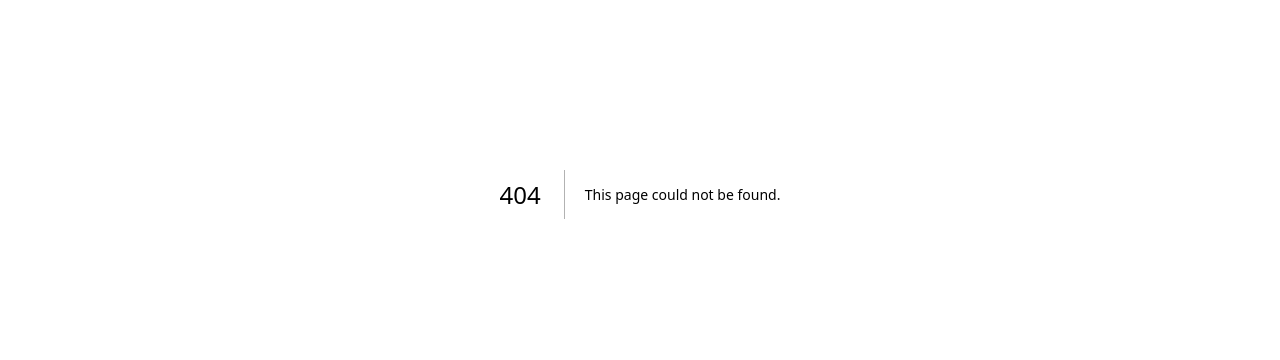
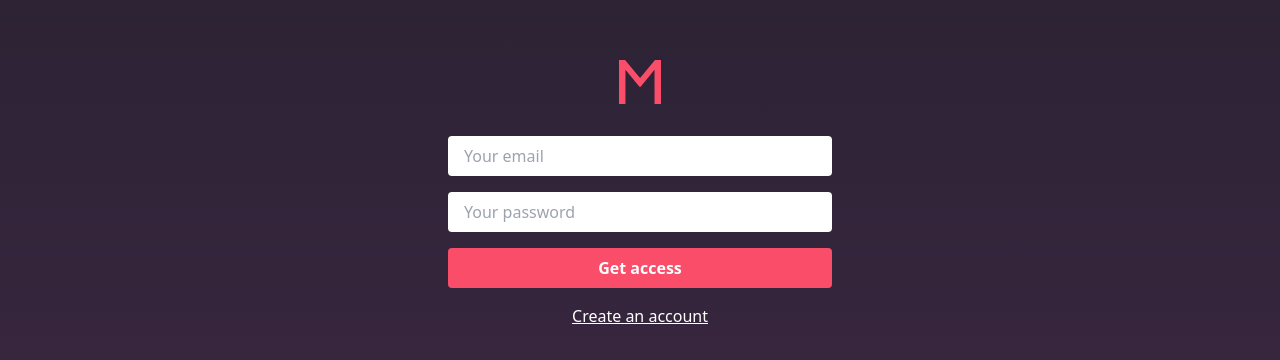
Before and after one commit to nokwin/meethub, a Next.js app: page /sign-in in a window 1280 px wide. Before the commit this address had no page. Shown: the part 206-566 px from the top of the page. Built offline with nearby package versions, Linux system fonts and the light colour scheme.

Commit message:
Add sign-in page

```diff
--- a/package.json
+++ b/package.json
@@ -9,6 +9,7 @@
     "lint": "next lint"
   },
   "dependencies": {
+    "@hookform/resolvers": "^3.1.0",
     "@types/node": "20.2.1",
     "@types/react": "18.2.6",
     "@types/react-dom": "18.2.4",
@@ -19,7 +20,9 @@
     "postcss": "8.4.23",
     "react": "18.2.0",
     "react-dom": "18.2.0",
+    "react-hook-form": "^7.43.9",
     "tailwindcss": "3.3.2",
-    "typescript": "5.0.4"
+    "typescript": "5.0.4",
+    "zod": "^3.21.4"
   }
 }
--- /dev/null
+++ b/src/app/(auth)/layout.tsx
@@ -0,0 +1,19 @@
+import "./globals.css";
+
+export const metadata = {
+  title: "MeetHub",
+};
+
+export default function RootLayout({
+  children,
+}: {
+  children: React.ReactNode;
+}) {
+  return (
+    <html lang="en" className="h-full">
+      <body className="h-full bg-gradient-to-b   from-[#26212F] to-[#3E2844]">
+        {children}
+      </body>
+    </html>
+  );
+}
--- /dev/null
+++ b/src/app/(auth)/sign-in/page.tsx
@@ -0,0 +1,27 @@
+import Image from "next/image";
+import SignInForm from "@/components/sign-in-form.component";
+import Link from "next/link";
+
+export default function SignInPage() {
+  return (
+    <div className="flex items-center justify-center h-full">
+      <div className="w-96 ">
+        <div className="mb-8">
+          <Image
+            src="/logo.svg"
+            width={42}
+            height={42}
+            alt="logo"
+            className="mx-auto"
+          />
+        </div>
+        <SignInForm />
+        <div className="mt-4 text-center">
+          <Link href="/sign-up" className="text-white underline">
+            Create an account
+          </Link>
+        </div>
+      </div>
+    </div>
+  );
+}
--- /dev/null
+++ b/src/app/(dashboard)/globals.css
@@ -0,0 +1,3 @@
+@tailwind base;
+@tailwind components;
+@tailwind utilities;
--- /dev/null
+++ b/src/app/(dashboard)/layout.tsx
@@ -0,0 +1,19 @@
+import "./globals.css";
+
+export const metadata = {
+  title: "MeetHub",
+};
+
+export default function RootLayout({
+  children,
+}: {
+  children: React.ReactNode;
+}) {
+  return (
+    <html lang="en" className="h-full">
+      <body className="h-full bg-gradient-to-r   from-[#26212F] to-[#3E2844]">
+        {children}
+      </body>
+    </html>
+  );
+}
--- a/src/app/layout.tsx
+++ /dev/null
@@ -1,17 +0,0 @@
-import './globals.css'
-
-export const metadata = {
-  title: 'MeetHub',
-}
-
-export default function RootLayout({
-  children,
-}: {
-  children: React.ReactNode
-}) {
-  return (
-    <html lang="en">
-      <body>{children}</body>
-    </html>
-  )
-}
--- a/src/app/page.tsx
+++ /dev/null
@@ -1,3 +0,0 @@
-export default function Home() {
-  return <div>It works!</div>;
-}
--- /dev/null
+++ b/src/components/input.component.tsx
@@ -0,0 +1,31 @@
+"use client";
+
+import { forwardRef } from "react";
+
+interface InputProps {
+  placeholder: string;
+  name: string;
+  onChange: (e: React.ChangeEvent<HTMLInputElement>) => void;
+  onBlur: (e: React.FocusEvent<HTMLInputElement>) => void;
+  type?: React.ComponentProps<"input">["type"];
+  error?: string;
+}
+
+const Input = forwardRef<HTMLInputElement, InputProps>(function Input(
+  { error, type = "text", ...inputProps },
+  ref
+) {
+  return (
+    <div className="mb-4">
+      <input
+        className="w-full border-0 rounded py-2 px-4"
+        {...inputProps}
+        ref={ref}
+        type={type}
+      />
+      {error && <div className="text-white">{error}</div>}
+    </div>
+  );
+});
+
+export default Input;
--- /dev/null
+++ b/src/components/sign-in-form.component.tsx
@@ -0,0 +1,50 @@
+"use client";
+
+import { useForm } from "react-hook-form";
+import { z } from "zod";
+import { zodResolver } from "@hookform/resolvers/zod";
+import Input from "./input.component";
+
+const signInSchema = z.object({
+  email: z.string().email(),
+  password: z.string().min(6).max(32),
+});
+
+type SignInFormValues = z.infer<typeof signInSchema>;
+
+export default function SignInForm() {
+  const {
+    register,
+    handleSubmit,
+    formState: { errors },
+  } = useForm<SignInFormValues>({
+    resolver: zodResolver(signInSchema),
+  });
+
+  const onSubmit = handleSubmit((data) => {
+    console.log(data);
+  });
+
+  return (
+    <form onSubmit={onSubmit}>
+      <Input
+        type="email"
+        placeholder="Your email"
+        {...register("email")}
+        error={errors.email?.message}
+      />
+      <Input
+        type="password"
+        placeholder="Your password"
+        {...register("password")}
+        error={errors.password?.message}
+      />
+      <button
+        className="bg-[#F94D6A] px-4 py-2 border-0 rounded w-full text-white font-bold"
+        type="submit"
+      >
+        Get access
+      </button>
+    </form>
+  );
+}
```
Also changed, not shown: public/logo.svg (added), src/app/(auth)/globals.css (renamed from src/app/globals.css), 1 other file (tests, documents, lock files or other folders).
